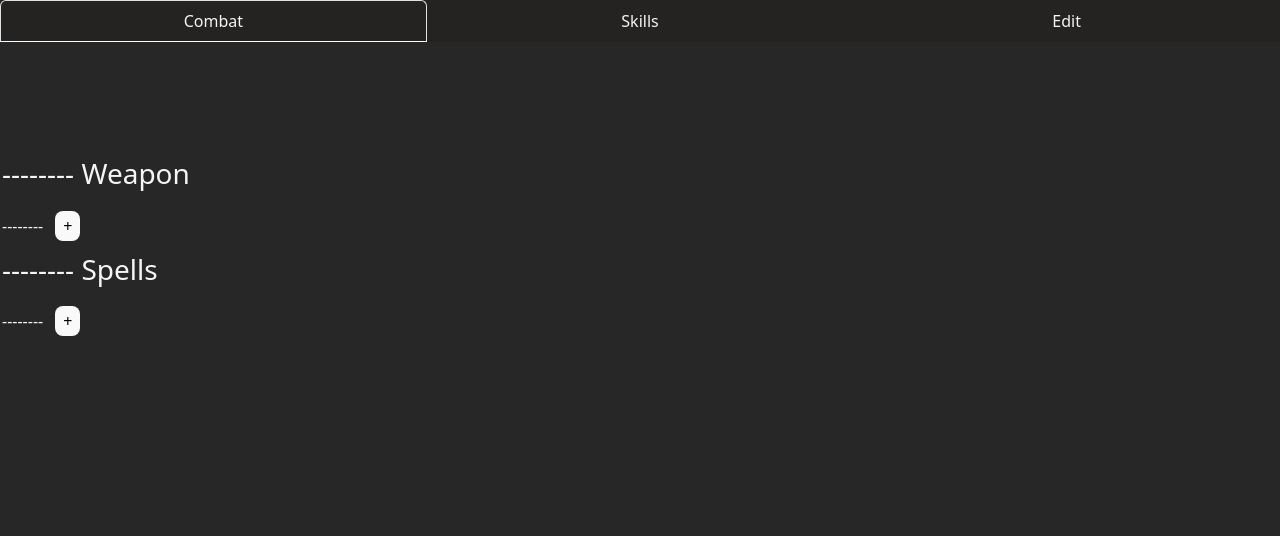
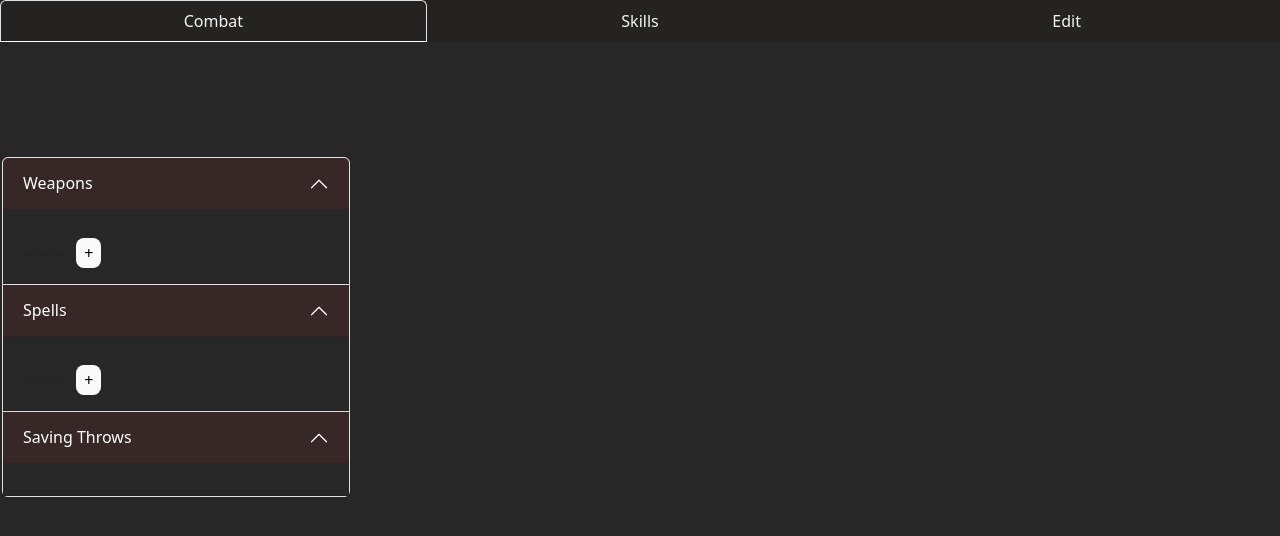
Before and after one commit to JonPeterP/dnd-extension, a React (Vite) app: page /edit in a window 1280 px wide. Shown: the top 536 px of the page. Built offline with nearby package versions, Linux system fonts and the light colour scheme.

Commit message:
Update edit to accordion

```diff
--- a/src/Pages/Edit.jsx
+++ b/src/Pages/Edit.jsx
@@ -1,5 +1,6 @@
 import React from "react";
 import { useState, useEffect } from "react";
+import Accordion from "react-bootstrap/Accordion";
 
 
 //Weapon Object
@@ -156,7 +157,12 @@ function Edit() {
     return (
 
         <div className="divEdit">
-            <h3>-------- Weapon</h3>
+
+
+            <Accordion defaultActiveKey={['0', '1', '2']} alwaysOpen>
+                <Accordion.Item eventKey="0">
+                    <Accordion.Header>Weapons</Accordion.Header>
+                    <Accordion.Body>
                         <div className="divWeaponEdits">
                             {
                                 weaponList.map((item, index) => (
@@ -177,8 +183,11 @@ function Edit() {
                                 +
                             </button>
                         </div>
-
-            <h3 style={{marginTop: "12px"}}>-------- Spells</h3>
+                    </Accordion.Body>
+                </Accordion.Item>
+                <Accordion.Item eventKey="1">
+                    <Accordion.Header>Spells</Accordion.Header>
+                    <Accordion.Body>
                         <div className="divSpellEdits">
                             {
                                 spellList.map((item, index) => (
@@ -199,6 +208,19 @@ function Edit() {
                                 +
                             </button>
                         </div>
+                    </Accordion.Body>
+                </Accordion.Item>
+
+                <Accordion.Item eventKey="2">
+                    <Accordion.Header>Saving Throws</Accordion.Header>
+                    <Accordion.Body>
+                        <div className="divSaveBtns">
+
+                        </div>
+                    </Accordion.Body>
+                </Accordion.Item>
+            </Accordion>
+
         </div>
     )
 }
```
Lines whose indentation alone changed are shown as unchanged.
